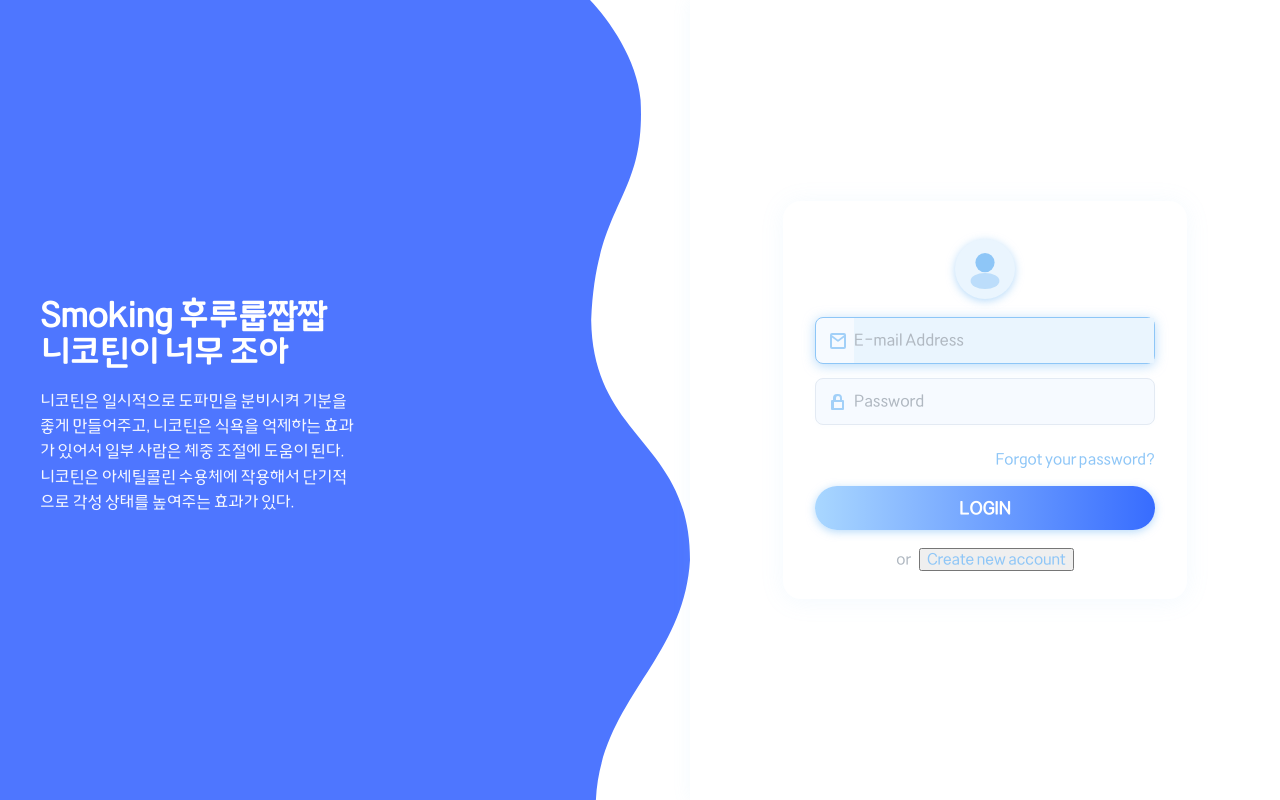
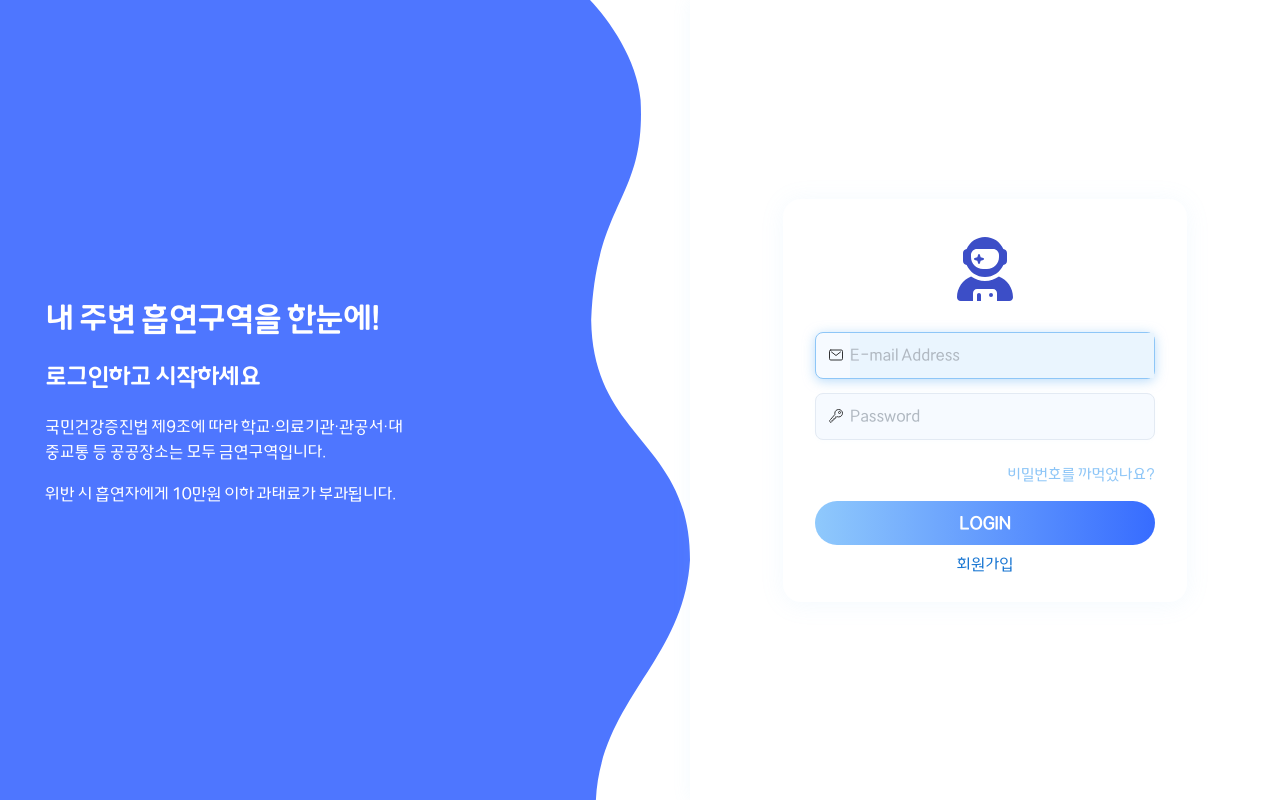
Before and after one commit to Dragon-Heartt/Project, a React (Create React App) app in the folder client/: page /signin in a window 1280 px wide. Built offline with nearby package versions, Linux system fonts and the light colour scheme.

Commit message:
login css finish

```diff
--- a/client/src/components/Login.css
+++ b/client/src/components/Login.css
@@ -23,22 +23,23 @@
   z-index: 2;
   color: #fff;
   text-align: left;
-  max-width: 320px;
-  margin-left: 40px;
+  max-width: 370px;
+  margin-left: 45px;
 }
-.login-profile-icon {
-  margin-bottom: 30px;
+.login-icon {
+  color: #3c4ec7;
+  font-size: 4rem;
 }
 .login-wave-content h2 {
-  font-size: 2.1rem;
-  font-weight: 700;
-  margin-bottom: 12px;
+  font-size: 2rem;
 }
+.login-wave-content h3 {
+  font-size: 1.5rem;
+}
+
 .login-wave-content p {
   font-size: 1.05rem;
-  font-weight: 400;
   line-height: 1.5;
-  opacity: 0.95;
 }
 
 .login-wave-border {
@@ -107,7 +108,6 @@
   box-shadow: 0 2px 8px #8ec6f7a0;
 }
 
-/* 입력 그룹 */
 .login-input-group {
   margin-bottom: 12px;
 }
@@ -145,7 +145,6 @@
   font-weight: 400;
   opacity: 1;
 }
-/* 찰랑거림 애니메이션 */
 .login-input:focus {
   background: #eaf5fe;
   animation: waveInput 0.35s cubic-bezier(.36,1.56,.64,1) 1;
@@ -160,7 +159,6 @@
   box-shadow: 0 2px 12px 0 #8ec6f7a0;
 }
 
-/* 링크, 버튼 */
 .login-form-links {
   display: flex;
   justify-content: flex-end;
@@ -170,15 +168,15 @@
   color: #8ec6f7;
   font-size: 0.97rem;
   text-decoration: none;
-  transition: color 0.2s;
 }
 .login-link:hover {
   color: #4a90e2;
   text-decoration: underline;
 }
+
 .login-btn {
   width: 100%;
-  background: linear-gradient(90deg, #a9d7ff 0%, #376cff 100%);
+  background: linear-gradient(90deg, #8fc9fc 0%, #376cff 100%);
   color: #fff;
   font-size: 1.08rem;
   font-weight: 700;
@@ -186,8 +184,6 @@
   border-radius: 24px;
   padding: 13px 0 12px 0;
   margin-top: 8px;
-  margin-bottom: 8px;
-  box-shadow: 0 2px 8px 0 #8ec6f7a0;
   cursor: pointer;
   transition: background 0.2s, box-shadow 0.2s, transform 0.1s;
 }
@@ -206,7 +202,15 @@
   gap: 8px;
   margin-top: 10px;
   font-size: 0.97rem;
-  color: #b0b8c1;
+  color: #72787f;
+}
+
+.login-form-bottom button {
+  border: none;
+  background: none;
+  color: #1976d2;
+  cursor: pointer;
+  font-size: 1rem;
 }
 
 @media (max-width: 900px) {
@@ -221,7 +225,7 @@
   .login-form {
     width: 95vw;
     min-width: 0;
-    padding: 28px 8vw 24px 8vw;
+    padding: 28px 153px 24px 153px;
   }
   .login-wave-content {
     margin-left: 0;
--- a/client/src/components/Login.jsx
+++ b/client/src/components/Login.jsx
@@ -2,6 +2,8 @@ import React, { useState } from 'react';
 import { useNavigate } from 'react-router-dom';
 import './Login.css';
 import SignUp from './SignUp';
+import { FaUserAstronaut } from "react-icons/fa6";
+import { IoKeyOutline, IoMailOutline } from "react-icons/io5";
 
 
 function Login() {
@@ -44,16 +46,12 @@ function Login() {
 
   return (
     <div className="login-root">
-      {/* 왼쪽 그라데이션 + 웨이브 */}
       <div className="login-wave-bg color-change-2x">
         <div className="login-wave-content">
-          <div className="login-profile-icon">
-            {/* 임시 프로필 아이콘 */}
-          </div>
-          <h2>Smoking 후루룹짭짭 니코틴이 너무 조아</h2>
-          <p>
-		  니코틴은 일시적으로 도파민을 분비시켜 기분을 좋게 만들어주고, 니코틴은 식욕을 억제하는 효과가 있어서 일부 사람은 체중 조절에 도움이 된다. 니코틴은 아세틸콜린 수용체에 작용해서 단기적으로 각성 상태를 높여주는 효과가 있다.
-          </p>
+          <h2>내 주변 흡연구역을 한눈에!</h2>
+          <h3>로그인하고 시작하세요</h3>
+          <p>국민건강증진법 제9조에 따라 학교·의료기관·관공서·대중교통 등 공공장소는 모두 금연구역입니다.</p>
+          <p>위반 시 흡연자에게 10만원 이하 과태료가 부과됩니다.</p>
         </div>
     </div>
 	<div >
@@ -96,20 +94,15 @@ function Login() {
       	<div className="login-form-bg">
         	<form className="login-form" onSubmit={handleLogin} autoComplete="off">
           	<div className="login-form-title">
-            <span className="login-form-avatar">
-              <svg width="48" height="48" viewBox="0 0 60 60" fill="none">
-                <circle cx="30" cy="22" r="12" fill="#8ec6f7" />
-                <ellipse cx="30" cy="45" rx="18" ry="10" fill="#8ec6f7" fillOpacity="0.5" />
-              </svg>
-            </span>
-          </div>
+              <div className="login-icon">
+                <FaUserAstronaut />
+              </div>
+            </div>
 
           <div className="login-input-group">
             <div className="login-input-wrap">
               <span className="login-input-icon">
-                <svg width="20" height="20" fill="#8ec6f7" viewBox="0 0 20 20">
-                  <path d="M2 4a2 2 0 0 1 2-2h12a2 2 0 0 1 2 2v12a2 2 0 0 1-2 2H4a2 2 0 0 1-2-2V4zm2 0v.217l6 4.5 6-4.5V4H4zm12 2.383l-5.445 4.084a1 1 0 0 1-1.11 0L4 6.383V16h12V6.383z" />
-                </svg>
+                <IoMailOutline />
               </span>
               <input
                 type="email"
@@ -124,9 +117,7 @@ function Login() {
 
             <div className="login-input-wrap">
               <span className="login-input-icon">
-                <svg width="20" height="20" fill="#8ec6f7" viewBox="0 0 20 20">
-                  <path d="M10 2a4 4 0 0 1 4 4v2h1a1 1 0 0 1 1 1v8a1 1 0 0 1-1 1H4a1 1 0 0 1-1-1v-8a1 1 0 0 1 1-1h1V6a4 4 0 0 1 4-4zm2 6V6a2 2 0 1 0-4 0v2h4zm-6 2v6h8v-6H6z" />
-                </svg>
+                <IoKeyOutline />
               </span>
               <input
                 type="password"
@@ -141,7 +132,7 @@ function Login() {
 
           <div className="login-form-links">
             <a href="reset-password" className="login-link">
-              Forgot your password?
+              비밀번호를 까먹었나요?
             </a>
           </div>
 
@@ -150,9 +141,8 @@ function Login() {
           </button>
 
           <div className="login-form-bottom">
-            <span>or</span>
             <button type="button" className="login-link" onClick={() => setShowSignUp(true)}>
-              Create new account
+              회원가입
             </button>
           </div>
         </form>
--- a/client/src/components/SidebarUI.css
+++ b/client/src/components/SidebarUI.css
@@ -153,11 +153,10 @@
   font-weight: 600;
 }
 
-/* 카테고리 선택 바 스타일 */
 .category-bar {
   position: fixed;
   top: 90px;
-  left: 300px; /* 사이드바 확장 너비만큼 */
+  left: 300px;
   width: 270px;
   height: 32.3vh;
   background: #FFF;
--- a/client/src/components/SidebarUI.jsx
+++ b/client/src/components/SidebarUI.jsx
@@ -299,7 +299,6 @@ function SidebarUI() {
 							className="sidebar-button"
 							onClick={() => navigate('/applicationManagement')}
 						>
-							<span className="button-icon">📋</span>
 							신청 목록
 						</button>
 					</div>
```
